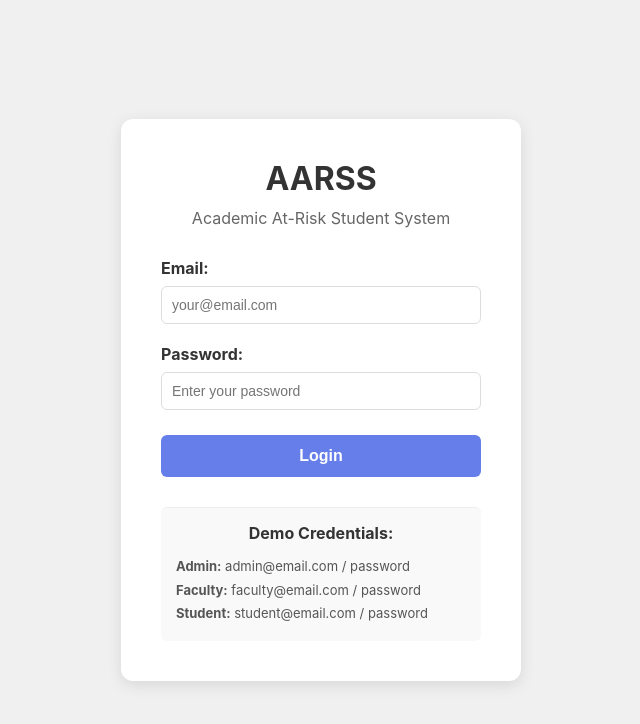
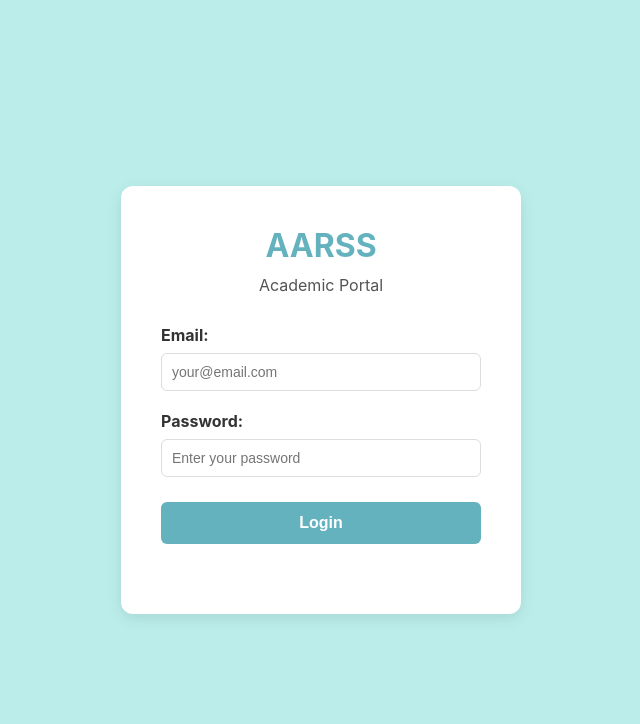
Before and after one commit to Kamesh2027/AUTOMATED-ACADEMIC-RISK-SCORING-SYSTEM, a React (Vite) app in the folder frontend/: page / in a window 1280 px wide. Shown: the top 724 px of the page, without its empty margins (319-959 px from the left). Built offline with nearby package versions, Linux system fonts and the light colour scheme.

Commit message:
Updated feature

```diff
--- a/frontend/pages/AdminDashboard.css
+++ b/frontend/pages/AdminDashboard.css
@@ -190,7 +190,7 @@
   padding: 1rem;
   text-align: center;
   font-weight: 600;
-  color: #333;
+  color: #020202;
   font-size: 14px;
   border: 1px solid #e0e0e0;
 }
@@ -198,7 +198,7 @@
 .table td {
   padding: 1rem;
   border: 1px solid #e0e0e0;
-  color: #666;
+  color: #000000;
   font-size: 14px;
   text-align: center;
 }
--- a/frontend/pages/Login.css
+++ b/frontend/pages/Login.css
@@ -3,7 +3,7 @@
   display: flex;
   justify-content: center;
   align-items: center;
-  background: linear-gradient(135deg, #667eea 0%, #764ba2 100%);
+  background: linear-gradient(135deg, #000518 0%, #000000 100%);
   font-family: "Segoe UI", Tahoma, Geneva, Verdana, sans-serif;
 }
 
@@ -130,9 +130,9 @@
   margin-bottom: 2px;
 }
 
-  transition: 0.3s;
+  /* transition: 0.3s;
 }
 
 .login-btn:hover {
   background: #1259a7;
-}
+} */
--- a/frontend/pages/Login.jsx
+++ b/frontend/pages/Login.jsx
@@ -55,7 +55,7 @@ const Login = () => {
       justifyContent: "center",
       alignItems: "center",
       minHeight: "100vh",
-      backgroundColor: "#f0f0f0"
+      backgroundColor: "#bbeeeb"
     }}>
       <div style={{
         backgroundColor: "white",
@@ -65,8 +65,8 @@ const Login = () => {
         maxWidth: "400px",
         width: "100%"
       }}>
-        <h1 style={{ textAlign: "center", marginBottom: "10px", color: "#333" }}>AARSS</h1>
-        <p style={{ textAlign: "center", marginBottom: "30px", color: "#666" }}>Academic At-Risk Student System</p>
+        <h1 style={{ textAlign: "center", marginBottom: "10px", color: "#65b2bf" }}>AARSS</h1>
+        <p style={{ textAlign: "center", marginBottom: "30px", color: "#565353" }}>Academic Portal</p>
 
         {error && (
           <div style={{
@@ -132,21 +132,22 @@ const Login = () => {
             style={{
               width: "100%",
               padding: "12px",
-              backgroundColor: "#667eea",
+              backgroundColor: "#65b2bf",
               color: "white",
               border: "none",
               borderRadius: "6px",
               fontSize: "16px",
               fontWeight: "bold",
               cursor: loading ? "not-allowed" : "pointer",
-              opacity: loading ? 0.8 : 1
+              opacity: loading ? 0.8 : 1,
+              marginBottom: "30px"
             }}
           >
             {loading ? "Logging in..." : "Login"}
           </button>
         </form>
 
-        <div style={{
+        {/* <div style={{
           marginTop: "30px",
           paddingTop: "20px",
           borderTop: "1px solid #eee",
@@ -160,7 +161,7 @@ const Login = () => {
             <p><strong>Faculty:</strong> faculty@email.com / password</p>
             <p><strong>Student:</strong> student@email.com / password</p>
           </div>
-        </div>
+        </div> */}
       </div>
     </div>
   );
```
